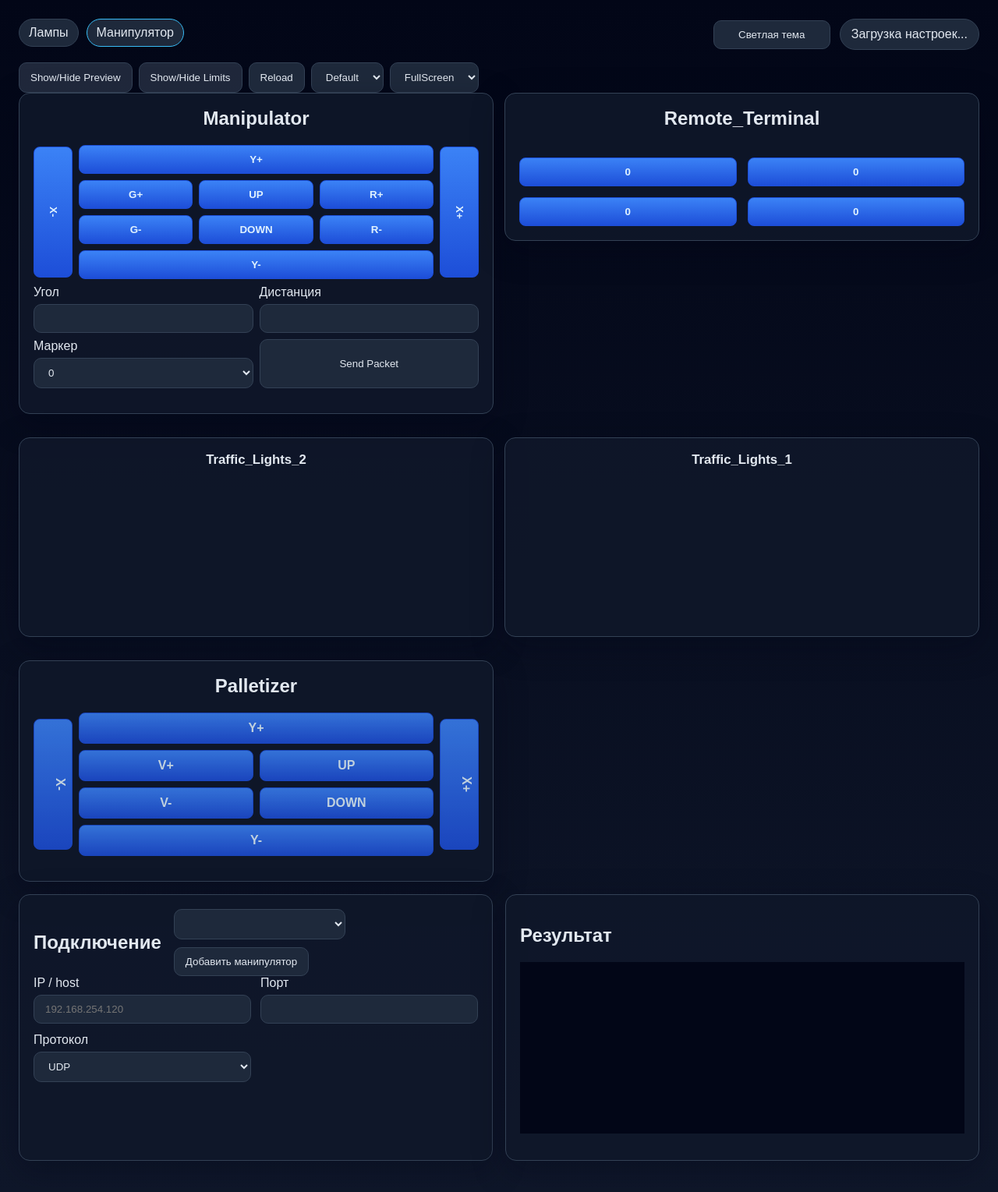
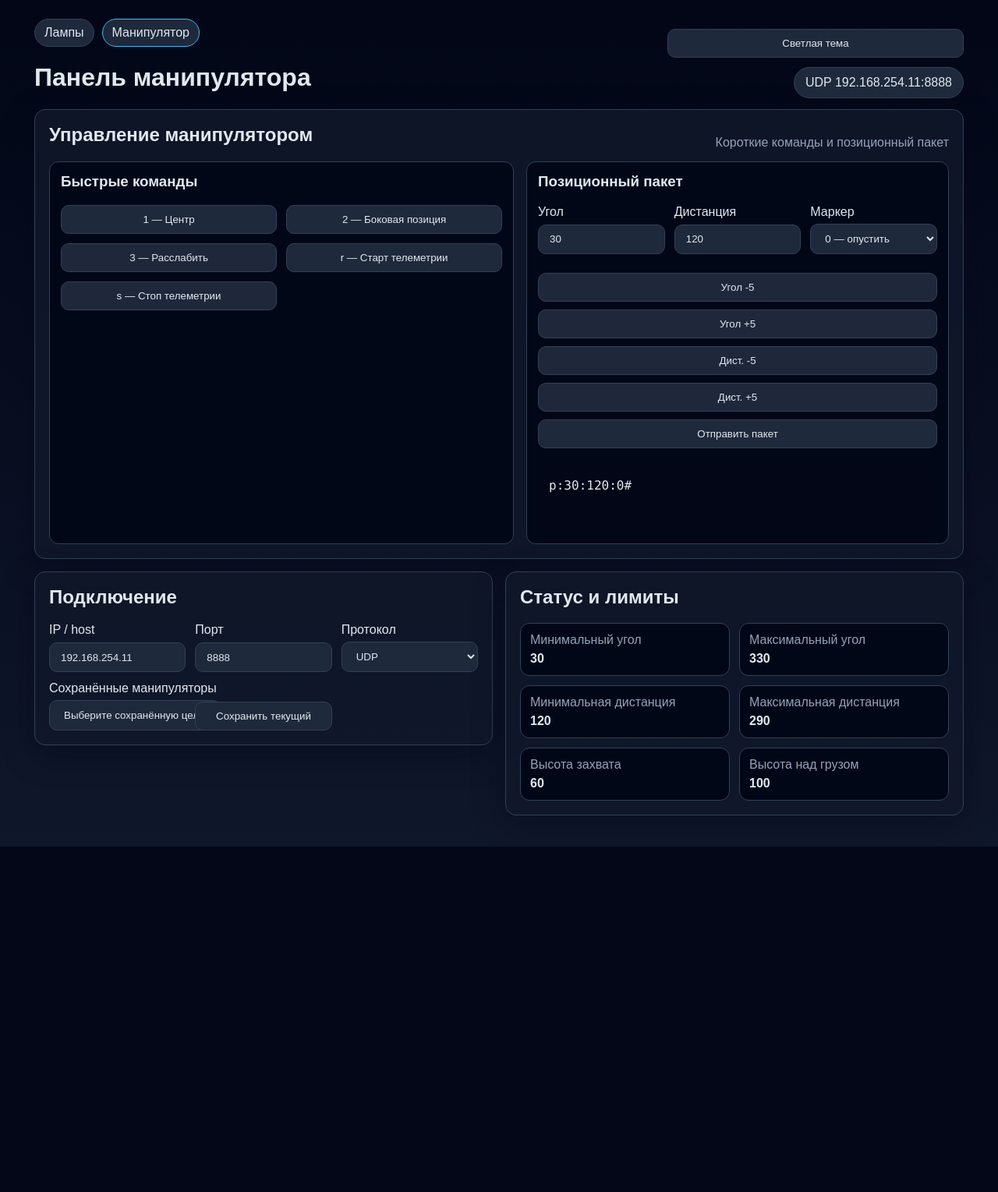
Before and after one commit to Brinrash/RTKWebserver, a Flask app: page /manipulator in a window 1280 px wide. Shown: the whole page at 78% size. After the commit the page ends 1086 px from the top, so only its background shows below. Run offline with Flask 3, Linux system fonts and the light colour scheme; lists and menus that the app fills with data are empty; parts of the project's set-up code (start-up, migrations or seed data) failed here and were passed over; some libraries are stand-ins or nearby versions.

Commit message:
Update manipulator.html

```diff
--- a/templates/manipulator.html
+++ b/templates/manipulator.html
@@ -13,24 +13,14 @@
   <link rel="stylesheet" href="/static/style.css" />
 </head>
 <body>
-  <main class="container manipulator-screen">
-    <header class="page-header manipulator-toolbar">
-      <div class="toolbar-left">
+  <main class="container manipulator-screen manipulator-v2">
+    <header class="page-header manipulator-topbar">
+      <div>
         <nav class="page-nav">
           <a href="/">Лампы</a>
           <a href="/manipulator" class="active">Манипулятор</a>
         </nav>
-        <div class="toolbar-actions">
-          <button type="button" class="btn off" data-toolbar-action="toggle-preview">Show/Hide Preview</button>
-          <button type="button" class="btn off" data-toolbar-action="toggle-limits">Show/Hide Limits</button>
-          <button type="button" class="btn" data-toolbar-action="reload">Reload</button>
-          <select>
-            <option>Default</option>
-          </select>
-          <select>
-            <option>FullScreen</option>
-          </select>
-        </div>
+        <h1>Панель манипулятора</h1>
       </div>
       <div class="header-actions">
         <button type="button" class="btn theme-toggle" data-theme-toggle>Светлая тема</button>
@@ -38,29 +28,28 @@
       </div>
     </header>
 
-    <section class="scada-grid">
-      <section class="card manipulator-panel main-panel">
-        <h2>Manipulator</h2>
-        <div class="manipulator-content">
-          <form id="manipulator-packet-form" class="joystick" autocomplete="off">
-            <button type="button" class="axis-side" data-axis-step="angle" data-step="-5">X-</button>
-            <div class="axis-main">
-              <button type="button" class="axis-btn" data-axis-step="distance" data-step="5">Y+</button>
-              <div class="axis-row">
-                <button type="button" class="axis-btn" data-manipulator-command="1">G+</button>
-                <button type="button" class="axis-btn" data-axis-step="angle" data-step="5">UP</button>
-                <button type="button" class="axis-btn" data-manipulator-command="2">R+</button>
+    <section class="card manipulator-main-card">
+      <div class="section-row">
+        <h2>Управление манипулятором</h2>
+        <div class="hint">Короткие команды и позиционный пакет</div>
       </div>
-              <div class="axis-row">
-                <button type="button" class="axis-btn" data-manipulator-command="3">G-</button>
-                <button type="button" class="axis-btn" data-axis-step="angle" data-step="-5">DOWN</button>
-                <button type="button" class="axis-btn" data-manipulator-command="r">R-</button>
+
+      <div class="manipulator-main-grid">
+        <section class="manipulator-block">
+          <h3>Быстрые команды</h3>
+          <div class="quick-command-grid manipulator-commands">
+            <button type="button" class="btn" data-manipulator-command="1">1 — Центр</button>
+            <button type="button" class="btn" data-manipulator-command="2">2 — Боковая позиция</button>
+            <button type="button" class="btn off" data-manipulator-command="3">3 — Расслабить</button>
+            <button type="button" class="btn" data-manipulator-command="r">r — Старт телеметрии</button>
+            <button type="button" class="btn off" data-manipulator-command="s">s — Стоп телеметрии</button>
           </div>
-              <button type="button" class="axis-btn" data-axis-step="distance" data-step="-5">Y-</button>
-            </div>
-            <button type="button" class="axis-side" data-axis-step="distance" data-step="10">X+</button>
+        </section>
 
-            <div class="packet-fields">
+        <section class="manipulator-block">
+          <h3>Позиционный пакет</h3>
+          <form id="manipulator-packet-form" class="program-form">
+            <div class="builder-grid">
               <label>
                 Угол
                 <input id="manipulator-angle" type="number" required />
@@ -72,72 +61,29 @@
               <label>
                 Маркер
                 <select id="manipulator-marker">
-                  <option value="0">0</option>
-                  <option value="1">1</option>
+                  <option value="0">0 — опустить</option>
+                  <option value="1">1 — поднять</option>
                 </select>
               </label>
-              <button type="submit" class="btn">Send Packet</button>
             </div>
+            <div class="buttons top-gap">
+              <button type="button" class="btn off" data-axis-step="angle" data-step="-5">Угол -5</button>
+              <button type="button" class="btn off" data-axis-step="angle" data-step="5">Угол +5</button>
+              <button type="button" class="btn off" data-axis-step="distance" data-step="-5">Дист. -5</button>
+              <button type="button" class="btn off" data-axis-step="distance" data-step="5">Дист. +5</button>
+              <button type="submit" class="btn">Отправить пакет</button>
+            </div>
+            <pre id="manipulator-packet-preview"></pre>
           </form>
-          <div class="telemetry-grid" id="manipulator-telemetry"></div>
+        </section>
       </div>
     </section>
 
-      <section class="card terminal-panel">
-        <h2>Remote_Terminal</h2>
-        <div class="terminal-lights" id="remote-terminal-lights"></div>
-        <div class="terminal-controls">
-          <button type="button" class="switch" data-manipulator-command="s">0</button>
-          <button type="button" class="switch" data-manipulator-command="1">0</button>
-          <button type="button" class="switch" data-manipulator-command="2">0</button>
-          <button type="button" class="switch" data-manipulator-command="r">0</button>
-        </div>
-      </section>
-
-      <section class="card traffic-panel">
-        <h2>Traffic_Lights_2</h2>
-        <div class="lamp-stack" id="traffic-lights-2"></div>
-      </section>
-
-      <section class="card traffic-panel">
-        <h2>Traffic_Lights_1</h2>
-        <div class="lamp-stack" id="traffic-lights-1"></div>
-      </section>
-
-      <section class="card manipulator-panel compact-panel">
-        <h2>Palletizer</h2>
-        <div class="manipulator-content">
-          <div class="joystick preview-only">
-            <div class="axis-side">X-</div>
-            <div class="axis-main">
-              <div class="axis-btn">Y+</div>
-              <div class="axis-row axis-row-two">
-                <div class="axis-btn">V+</div>
-                <div class="axis-btn">UP</div>
-              </div>
-              <div class="axis-row axis-row-two">
-                <div class="axis-btn">V-</div>
-                <div class="axis-btn">DOWN</div>
-              </div>
-              <div class="axis-btn">Y-</div>
-            </div>
-            <div class="axis-side">X+</div>
-          </div>
-          <div class="telemetry-grid" id="palletizer-telemetry"></div>
-        </div>
-      </section>
-    </section>
-
-    <section class="layout-two-columns">
+    <section class="layout-two-columns manipulator-secondary-grid">
       <section class="card">
-        <div class="section-row">
         <h2>Подключение</h2>
-          <div class="buttons compact">
-            <select id="manipulator-saved-targets"></select>
-            <button type="button" id="add-manipulator-target" class="btn">Добавить манипулятор</button>
-          </div>
-        </div>
-        <form id="manipulator-target-form" class="builder-grid manipulator-target-form">
+        <form id="manipulator-target-form" class="program-form">
+          <div class="builder-grid">
             <label>
               IP / host
               <input id="manipulator-host" type="text" placeholder="192.168.254.120" required />
@@ -153,11 +99,22 @@
                 <option value="tcp">TCP</option>
               </select>
             </label>
+          </div>
+
+          <div class="builder-grid">
+            <label>
+              Сохранённые манипуляторы
+              <select id="manipulator-saved-targets"></select>
+            </label>
+            <div class="buttons compact align-end">
+              <button type="button" id="save-manipulator-target" class="btn">Сохранить текущий</button>
+            </div>
+          </div>
         </form>
       </section>
+
       <section class="card">
-        <h2>Результат</h2>
-        <pre id="manipulator-packet-preview"></pre>
+        <h2>Статус и лимиты</h2>
         <p id="manipulator-result" class="action-result"></p>
         <div id="manipulator-limits" class="meta-grid"></div>
       </section>
```
Lines whose indentation alone changed are shown as unchanged.
